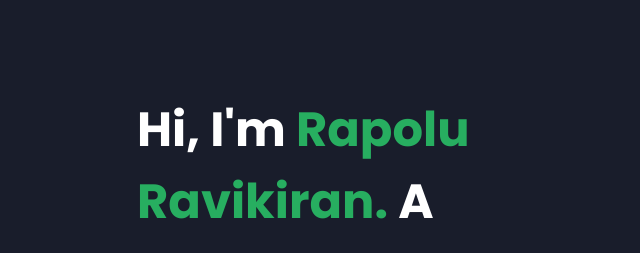
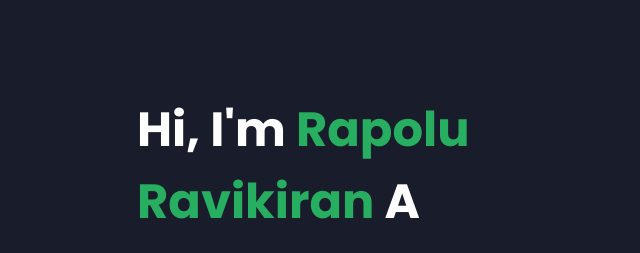
Before and after one commit to ravi-143kiran/Html-CSS-JS, a plain HTML site: page JS_CSS_PortfolioProject-master/index.html in a window 1280 px wide. Shown: the top 253 px of the page, 503-1143 px from the left. Drawn offline with Linux system fonts and the light colour scheme.

Commit message:
Update index.html

```diff
--- a/JS_CSS_PortfolioProject-master/index.html
+++ b/JS_CSS_PortfolioProject-master/index.html
@@ -22,7 +22,7 @@
             </div>
             <div class="right-header">
                 <h1 class="name">
-                    Hi, I'm <span>Rapolu Ravikiran.</span>
+                    Hi, I'm <span>Rapolu Ravikiran</span>
                     A Web Developer.
                 </h1>
                 <p>
```
